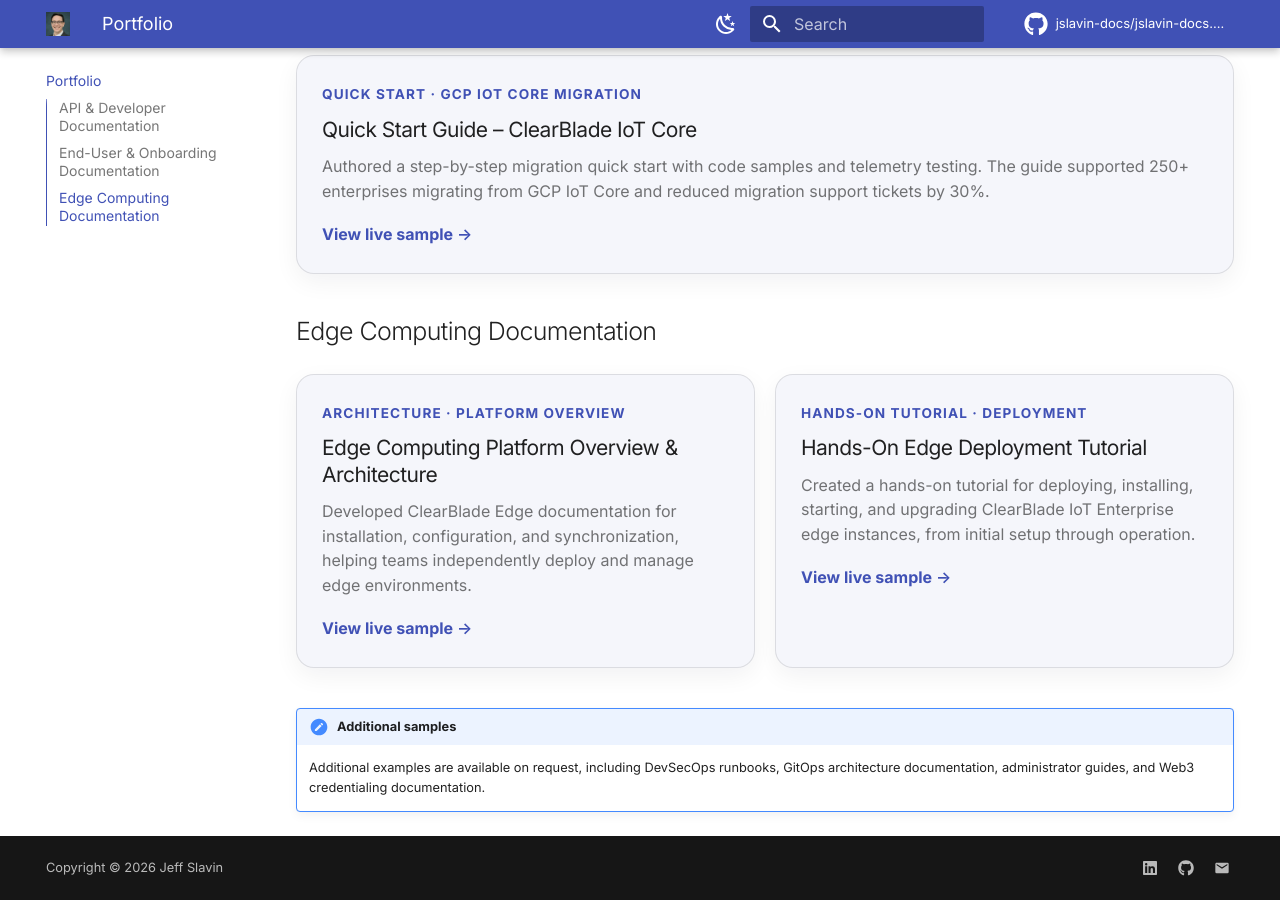
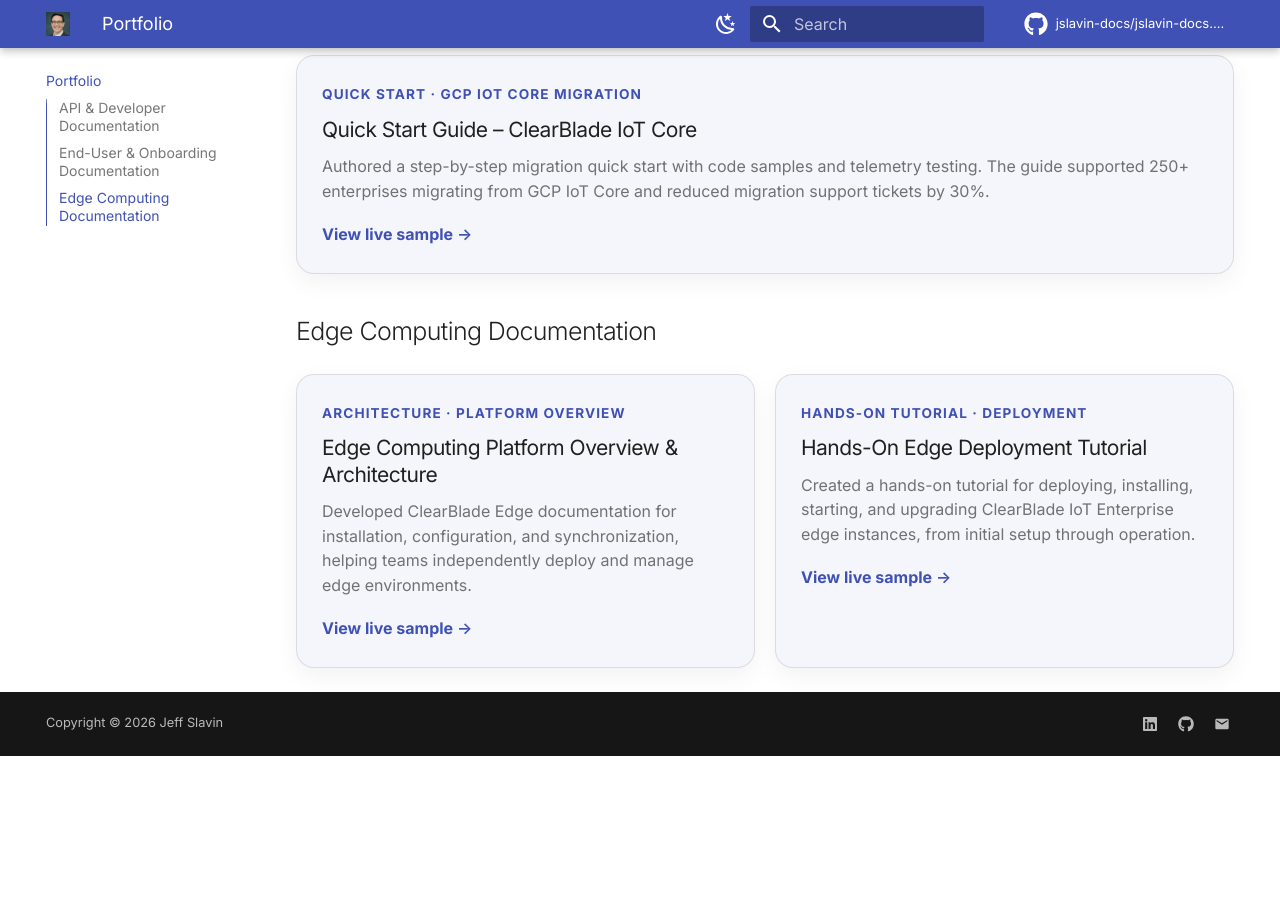
Before and after one commit to jslavin-docs/jslavin-docs.github.io, an MkDocs documentation site: the page built from docs/portfolio.md, in a window 1280 px wide and 900 px high, scrolled down 912 px. Built offline with MkDocs 1.6.1 and Material for MkDocs 9.7.7, drawn with Linux system fonts in a browser that asks for light colours; comment, search, counter and statistics services are not loaded; after the commit the page ends 1668 px from its top, so only the background shows below that.

Commit message:
Update portfolio.md
Remove additional samples note

```diff
--- a/docs/portfolio.md
+++ b/docs/portfolio.md
@@ -55,6 +55,3 @@
     <a class="card-link" href="https://docs.clearblade.com/iotenterprise/edge-tutorial" target="_blank" rel="noopener">View live sample →</a>
   </article>
 </div>
-
-!!! note "Additional samples"
-    Additional examples are available on request, including DevSecOps runbooks, GitOps architecture documentation, administrator guides, and Web3 credentialing documentation.
```
